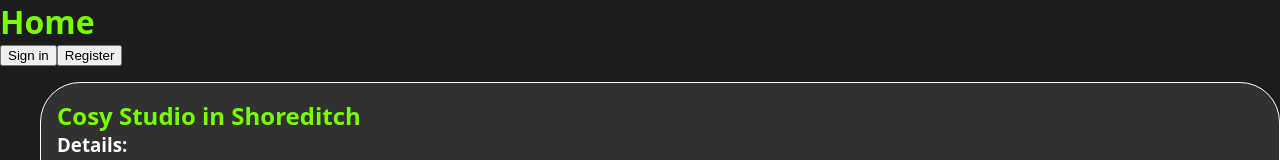
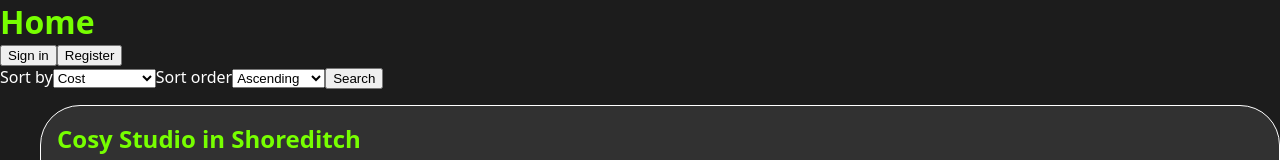
Before and after one commit to Dragospy/FDM-Flat-Finder-Group-6, a React (Vite) app in the folder frontend/: page / in a window 1280 px wide. Shown: the top 160 px of the page. Built offline with nearby package versions, Linux system fonts and the light colour scheme.

Commit message:
Testing taking user inputs.

```diff
--- a/frontend/src/components/SearchListing.jsx
+++ b/frontend/src/components/SearchListing.jsx
@@ -1,6 +1,6 @@
 import { getListings, getListing, getListingsByHost } from "../lib/api.js";
 import "../stylesheets/Search.css";
-
+import { useState } from "react";
 
 // Sort by,
 //     0 CreatedAt
@@ -131,7 +131,29 @@ function GetDistanceBetweenCoordinates(latitude1, longitude1, latitude2, longitu
 
 
 export function SearchListings() {
-    let ascending = true;
+    // Allow search by location and name.
+
+
+    // State:
+    const [sortOrder, setSortOrder] = useState(true);
+
+    console.log(document);
+
+    let searchParam = new URLSearchParams(window.location.search);
+
+    console.log(searchParam);
+
+    function handleSearchSubmit(page){
+        page.preventDefault();
+
+        const searchForm = page.target;
+        const formData = new FormData(searchForm);
+
+        const formJson = Object.fromEntries(formData.entries());
+        console.log(formJson);
+    }
+
+    let ascending = sortOrder;
     let listings = getListings();
     console.log(listings);
 
@@ -152,11 +174,28 @@ export function SearchListings() {
     console.log(sortedListing)
 
     return (
-        <div>
-            {/* <DisplayListing listing={listings[0]}/> */}
-            <DisplayListings listings={sortedListing}/>
-        </div>
+        <>
+            <form name="searchForm" method="post" onSubmit={handleSearchSubmit}>
+                <label for="sort-by">Sort by</label>
+                <select id="sort-by" name="order">
+                    <option value ="cost">Cost</option>
+                    <option value ="ratings">Ratings</option>
+                    <option value ="reviewCount">Review count</option>
+                    <option value ="distance">Distance</option>
+                </select>
+                <label for="sort-order">Sort order</label>
+                <select id="sort-order" name="sortOrder">
+                    <option value ="ascending">Ascending</option>
+                    <option value ="descending">Descending</option>
+                </select>
+                <input type="submit" value="Search"></input>
+            </form>
 
+            <div>
+                {/* <DisplayListing listing={listings[0]}/> */}
+                <DisplayListings listings={sortedListing}/>
+            </div>
+        </>
 
     );
 
--- a/frontend/src/pages/Dashboard.jsx
+++ b/frontend/src/pages/Dashboard.jsx
@@ -4,10 +4,13 @@
 
 import "../stylesheets/Dashboard.css";
 
+import {SearchListings} from  "../components/SearchListing.jsx";
+
 export default function Dashboard() {
   return (
     <main>
       <h1>Dashboard</h1>
+      <SearchListings/>
     </main>
   );
 }
```
